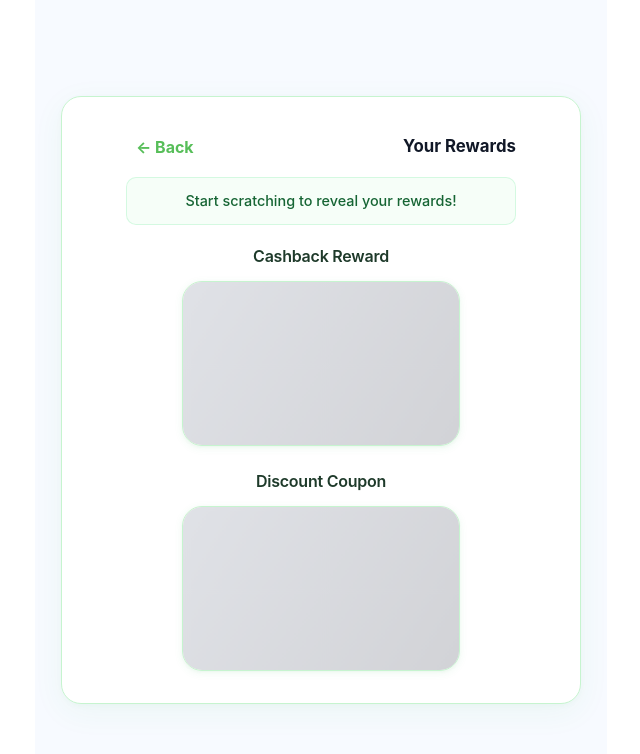
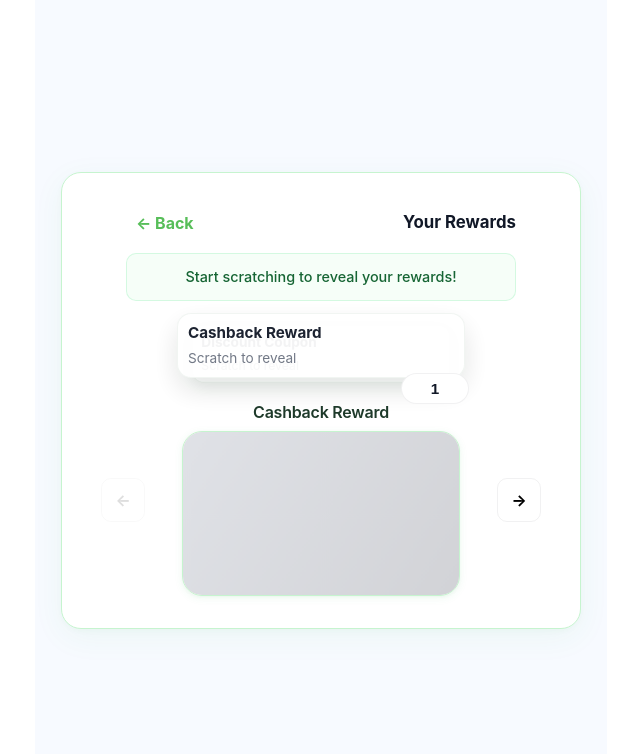
Before and after one commit to Piyush512002/Payment-Success, a React (Vite) app: page / in a window 1280 px wide. Both pictures are taken after a click on the button "Reveal Rewards". Shown: the top 754 px of the page, without its empty margins (319-959 px from the left). Built offline with nearby package versions, Linux system fonts and the light colour scheme.

Commit message:
feat(ui): replace reward counter with accessible numeric input spinner for navigation

```diff
--- a/src/components/RewardsContainer.jsx
+++ b/src/components/RewardsContainer.jsx
@@ -1,10 +1,10 @@
-import React from 'react';
+import React, { useState, useEffect, useCallback } from 'react';
 import RewardScratchCard from './RewardScratchCard';
 import '../styles/paymentSuccess.css';
 
 /**
- * RewardsContainer - Presentational component
- * Handles UI rendering only, receives all data and callbacks as props
+ * RewardsContainer - shows one reward at a time with arrow navigation
+ * and stacked previews behind to mimic coupon stacks in payment apps.
  */
 const RewardsContainer = ({
   rewards = [],
@@ -12,34 +12,121 @@ const RewardsContainer = ({
   guidanceMessage = null,
   allRevealed = false
 }) => {
-  // Limit to max 2 rewards for display
-  const displayRewards = rewards.slice(0, 2);
+  if (!rewards || rewards.length === 0) return null;
 
-  if (displayRewards.length === 0) {
-    return null;
-  }
+  const [index, setIndex] = useState(0);
+
+  useEffect(() => {
+    // keep index within bounds if rewards change
+    if (index > rewards.length - 1) setIndex(Math.max(0, rewards.length - 1));
+  }, [rewards.length, index]);
+
+  const goPrev = useCallback(() => setIndex((i) => Math.max(0, i - 1)), []);
+  const goNext = useCallback(() => setIndex((i) => Math.min(rewards.length - 1, i + 1)), [rewards.length]);
+
+  // keyboard navigation: left/right when focused inside container
+  const handleKeyDown = (e) => {
+    if (e.key === 'ArrowLeft') goPrev();
+    if (e.key === 'ArrowRight') goNext();
+  };
+
+  const current = rewards[index];
 
   return (
-    <div className="rewards-container" role="region" aria-label="Rewards scratch cards">
+    <div className="rewards-container" role="region" aria-label="Rewards scratch cards" tabIndex={0} onKeyDown={handleKeyDown}>
       {guidanceMessage && guidanceMessage.text && (
         <div className="rewards-guidance-message">
           <p>{guidanceMessage.text}</p>
         </div>
       )}
-      <div className="rewards-grid">
-        {displayRewards.map((reward) => (
-          <div key={reward.id} className="reward-item">
-            {reward.title && (
-              <h3 className="reward-item-title">{reward.title}</h3>
-            )}
-            <RewardScratchCard
-              reward={reward}
-              isScratched={reward.isScratched}
-              onReveal={onReveal}
-            />
+
+      <div className="reward-carousel">
+        {/* stacked previews behind the main card */}
+        <div className="reward-stack" aria-hidden="true">
+          {rewards.map((r, idx) => {
+            // only show a few behind for performance
+            const offset = idx - index;
+            const behind = offset > 0 && offset <= 4; // up to 4 behind
+            const z = 100 - idx;
+            return (
+              <div
+                key={r.id}
+                className={`reward-stack-item ${idx === index ? 'active' : ''} ${r.isScratched ? 'scratched' : 'unrevealed'}`}
+                style={{ transform: `translateY(${(idx - index) * 8}px) scale(${idx === index ? 1 : 0.96 - Math.min(0.06 * Math.abs(idx - index), 0.18)})`, zIndex: z }}
+                onClick={() => setIndex(idx)}
+              >
+                <div className="preview-title">{r.title}</div>
+                {r.isScratched ? (
+                  <div className="preview-value">{r.description}</div>
+                ) : (
+                  <div className="preview-overlay">Scratch to reveal</div>
+                )}
+              </div>
+            );
+          })}
+        </div>
+
+        <div className="carousel-main">
+          <div className="carousel-controls">
+            <button className="nav-arrow nav-prev" onClick={goPrev} aria-label="Previous reward" disabled={index === 0}>
+              ←
+            </button>
+
+            <div className="carousel-card-wrapper">
+              <div className="reward-count">
+                <label htmlFor="reward-index-input" className="sr-only">Select reward by number</label>
+                <input
+                  id="reward-index-input"
+                  className="reward-count-input"
+                  type="number"
+                  min={1}
+                  max={rewards.length}
+                  value={index + 1}
+                  onChange={(e) => {
+                    const val = Number(e.target.value);
+                    if (!Number.isNaN(val)) {
+                      const newIndex = Math.min(Math.max(1, Math.floor(val)), rewards.length) - 1;
+                      setIndex(newIndex);
+                    }
+                  }}
+                  onKeyDown={(e) => {
+                    if (e.key === 'ArrowUp') {
+                      e.preventDefault();
+                      setIndex((i) => Math.min(rewards.length - 1, i + 1));
+                    }
+                    if (e.key === 'ArrowDown') {
+                      e.preventDefault();
+                      setIndex((i) => Math.max(0, i - 1));
+                    }
+                    if (e.key === 'ArrowLeft') {
+                      e.preventDefault();
+                      setIndex((i) => Math.max(0, i - 1));
+                    }
+                    if (e.key === 'ArrowRight') {
+                      e.preventDefault();
+                      setIndex((i) => Math.min(rewards.length - 1, i + 1));
+                    }
+                  }}
+                  aria-label={`Reward ${index + 1} of ${rewards.length}`}
+                />
+              </div>
+              <div className="carousel-card">
+                {current.title && <h3 className="reward-item-title visible-title">{current.title}</h3>}
+                <RewardScratchCard
+                  reward={current}
+                  isScratched={current.isScratched}
+                  onReveal={onReveal}
+                />
+              </div>
+            </div>
+
+            <button className="nav-arrow nav-next" onClick={goNext} aria-label="Next reward" disabled={index === rewards.length - 1}>
+              →
+            </button>
           </div>
-        ))}
+        </div>
       </div>
+
       {allRevealed && (
         <div className="rewards-completion-message">
           <p>All rewards revealed! Complete more payments to unlock new rewards.</p>
--- a/src/styles/paymentSuccess.css
+++ b/src/styles/paymentSuccess.css
@@ -854,15 +854,40 @@
   position: absolute;
   right: 12px;
   top: -28px;
-  background: rgba(0,0,0,0.05);
+  z-index: 40;
+}
+
+.reward-count-input {
+  width: 68px;
   padding: 6px 10px;
   border-radius: 999px;
   color: var(--text);
   font-weight: 700;
   font-size: 0.95rem;
-  z-index: 40;
+  border: 1px solid rgba(17,24,39,0.06);
+  background: rgba(255,255,255,0.98);
+  text-align: center;
+  -moz-appearance: textfield;
 }
 
+/* Hide default number input spinner on WebKit while keeping a clean control */
+.reward-count-input::-webkit-inner-spin-button,
+.reward-count-input::-webkit-outer-spin-button {
+  -webkit-appearance: none;
+  margin: 0;
+}
+
+@media (max-width: 480px) {
+  .reward-count {
+    top: -22px;
+    right: 10px;
+  }
+  .reward-count-input {
+    width: 56px;
+    font-size: 0.9rem;
+    padding: 6px 8px;
+  }
+}
 .carousel-card {
   width: 100%;
   display: flex;
```
